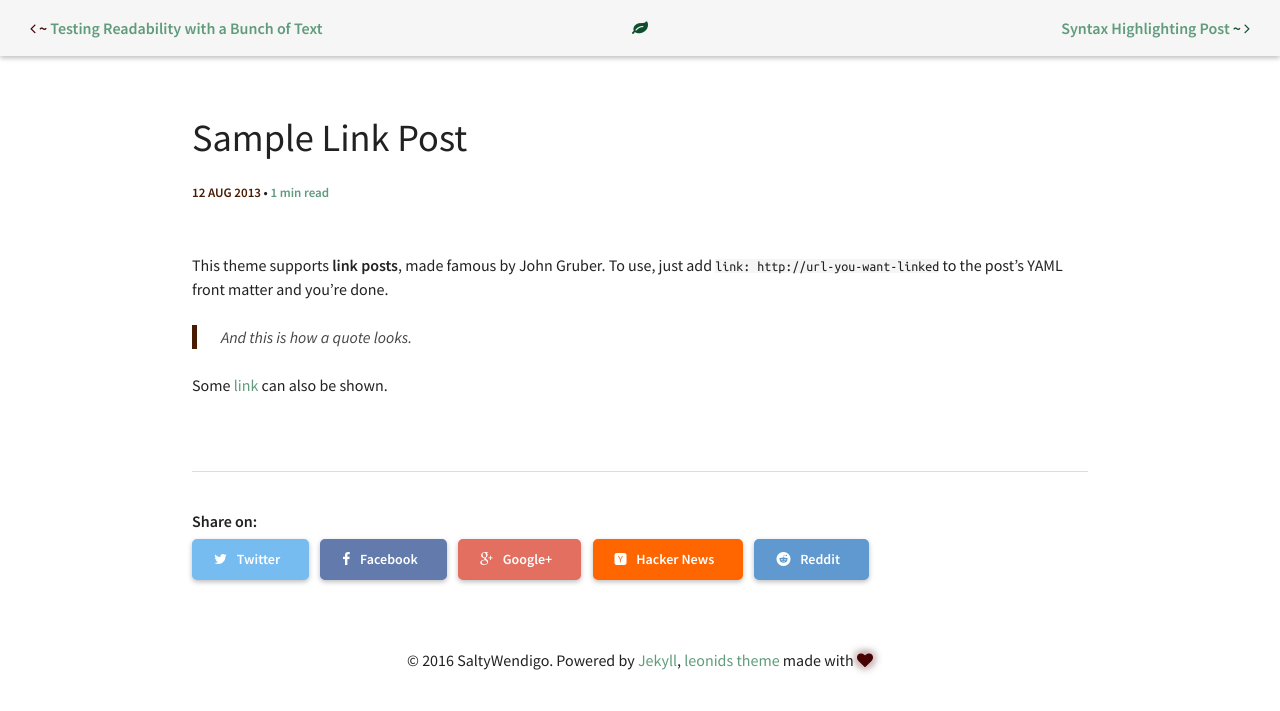
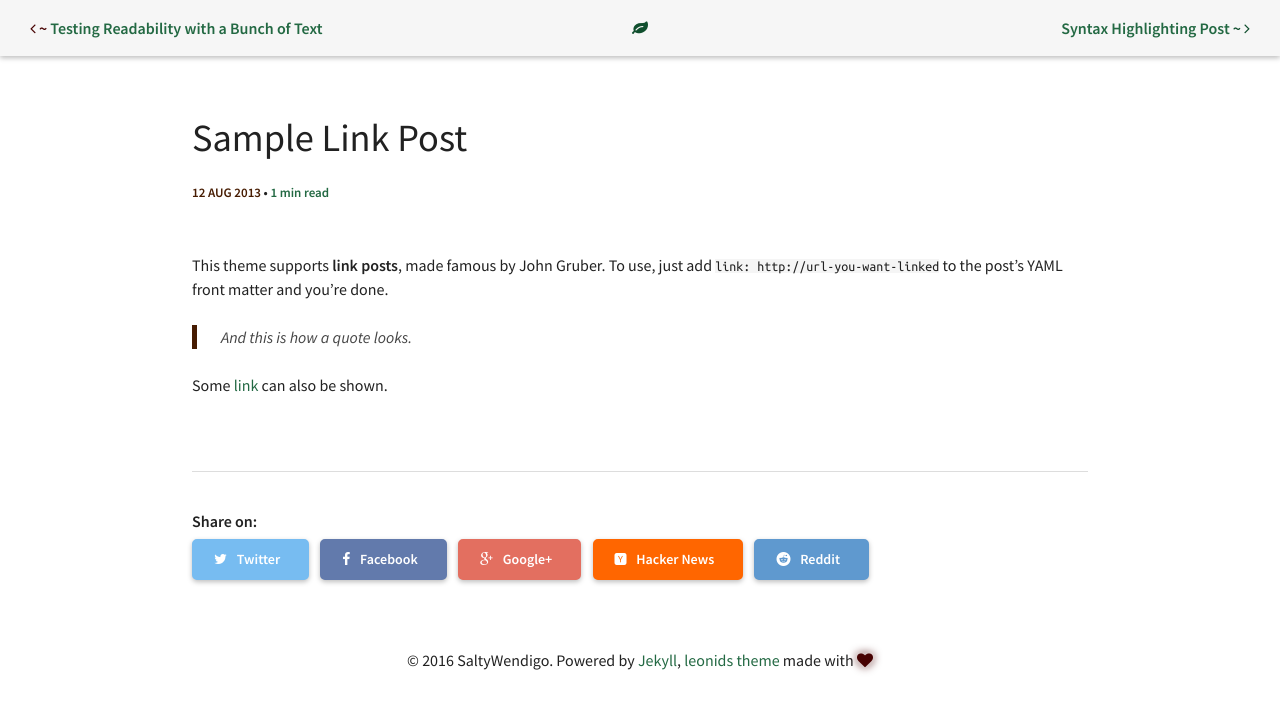
Before and after one commit to cgutshal/cgutshal.github.com, a Jekyll site: the page built from _posts/2013-08-12-sample-link-post.md, in a window 1280 px wide. Shown: the top 711 px of the page. Built offline with Jekyll 4.4.1, drawn with Linux system fonts in a browser that asks for light colours.

Commit message:
color change

```diff
--- a/_sass/components/_variables.scss
+++ b/_sass/components/_variables.scss
@@ -19,12 +19,34 @@ $strong-color:      contrast($background-color, darken($text-color, 32%), lighte
 $subtle-color:      contrast($text-color, lighten($text-color, 16%), darken($text-color, 16%));
 
 $white:             #fff;
-$primary:           #609C7C;
+$primary:           #236943;
+$primary-light:     #609C7C;
 $secondary:         #471C02;
 $success:           #0F4E2D;
 $danger:            #470202;
 $warning:           #943131;
 $info:              #6F3715;
+
+// As hex codes */
+
+$color-primary-0: #236943;	// Main Primary color */
+$color-primary-1: #609C7C;
+$color-primary-2: #3A7F5A;
+$color-primary-3: #0F4E2D;
+$color-primary-4: #013218;
+
+$color-secondary-1-0: #945631;	// Main Secondary color (1) */
+$color-secondary-1-1: #DDA888;
+$color-secondary-1-2: #B37651;
+$color-secondary-1-3: #6F3715;
+$color-secondary-1-4: #471C02;
+
+$color-secondary-2-0: #943131;	// Main Secondary color (2) */
+$color-secondary-2-1: #DD8888;
+$color-secondary-2-2: #B35151;
+$color-secondary-2-3: #6F1515;
+$color-secondary-2-4: #470202;
+
 
 // Tables --------------------
 $table-border-color: #d0d0d0 !default;
--- a/_sass/pages/_layout.scss
+++ b/_sass/pages/_layout.scss
@@ -99,5 +99,7 @@
 }
 
 .sidebar-card {
+  background-color: $color-primary-1;
+  opacity: 0.5;
   background-color: $secondary;
 }
```
